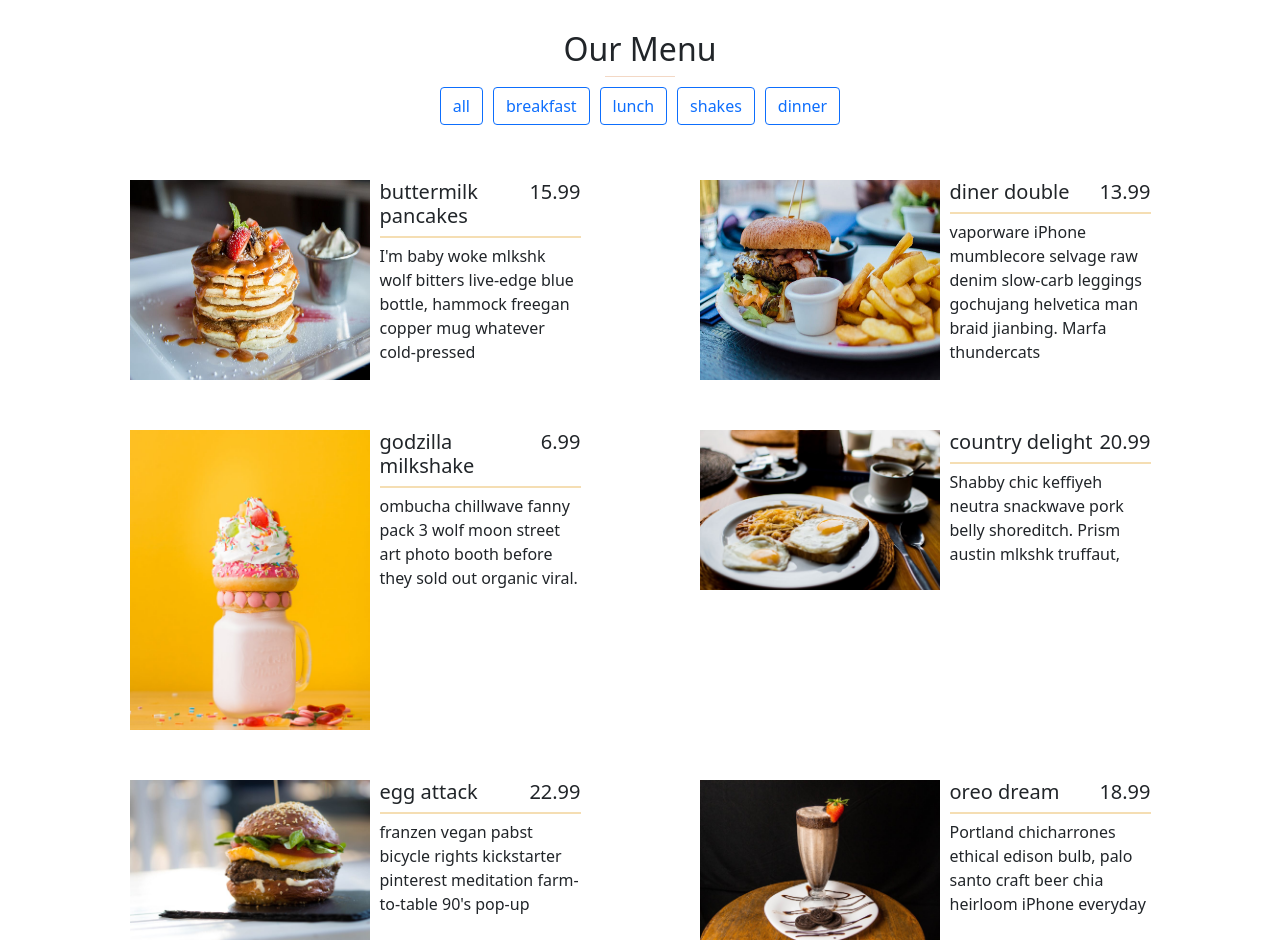
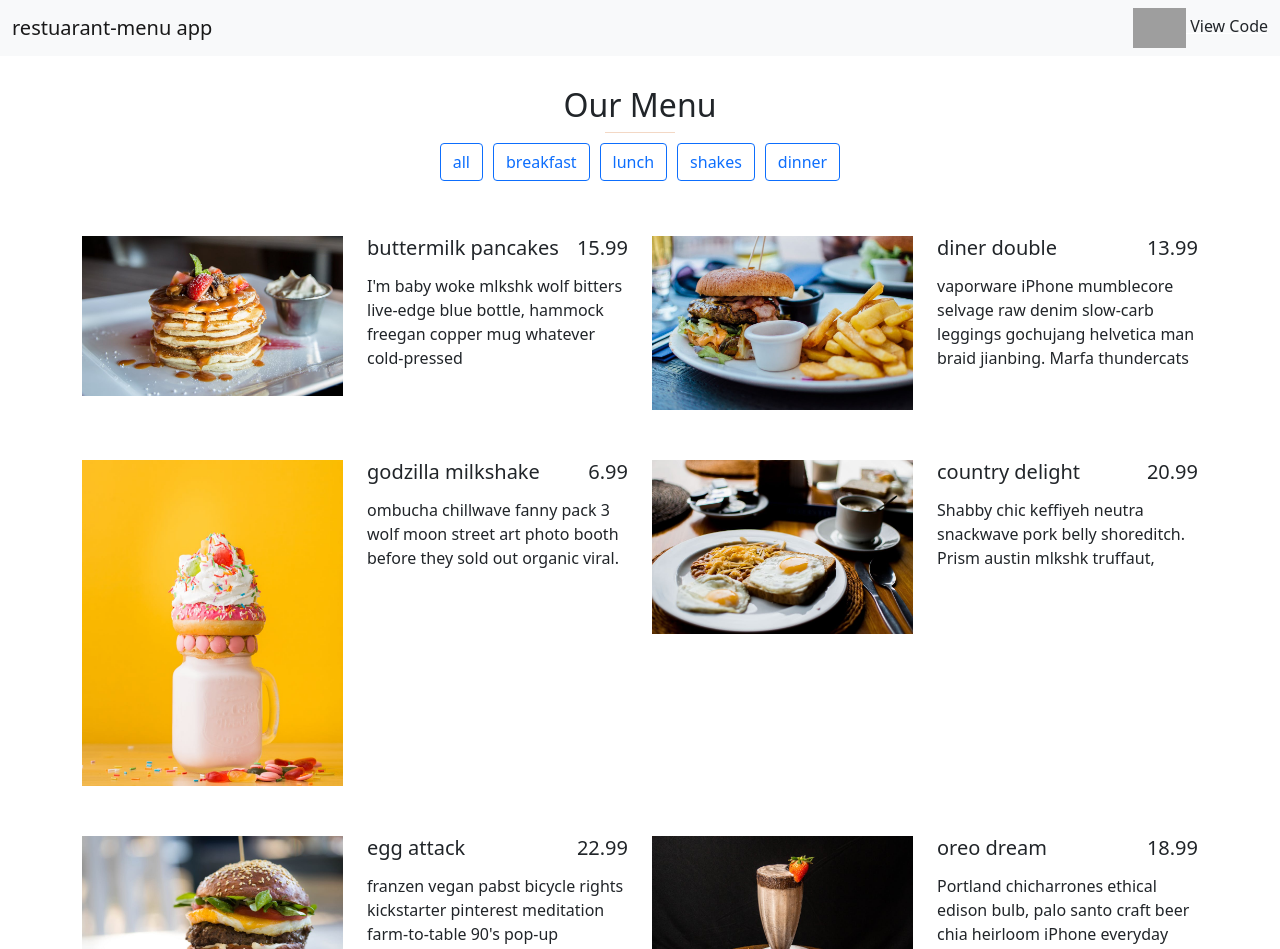
Before and after one commit to madhuri-chitikela/restaurant-menu-app, a plain HTML site: page index.html in a window 1280 px wide. Shown: the top 949 px of the page. Drawn offline with nearby package versions, Linux system fonts and the light colour scheme; grey boxes are pictures that could not be loaded.

Commit message:
update my code

```diff
--- a/app.js
+++ b/app.js
@@ -90,22 +90,24 @@ window.addEventListener("DOMContentLoaded", function () {
 
 function displayMenuItems(menuItems) {
     let displayMenu = menuItems.map(function (item) {
-        return `<div class="col-5">
-                 <article class="menu-item">
-                 <div class="d-flex justify-content-center img-text">
-                  <img src=${item.img} class="photo" alt="">
-                  <div class="item-info">
-                    <header class="d-flex justify-content-between item-title">
-                        <h5 class="title-text">${item.title}</h5>
+        return `
+        <article class="menu-item col-sm-12 col-md-6">
+            <div class="img-text row">
+                <div class="col-sm-12 col-md-6">
+                    <img src=${item.img} class="photo" alt="" width="100%">
+                </div>
+                <div class="item-info col-sm-12 col-md-6">
+                    <header class="d-flex justify-content-between">
+                        <h5>${item.title}</h5>
                         <h5 class="price">${item.price}</h5>
                     </header>
                     <p class="item-text">
-                    ${item.desc}
-                    </p>
-                  </div>
-                 </div>
-                </article>
-                </div>`;
+                        ${item.desc}
+                        </p>
+                </div>
+            </div>
+        </article>
+        `;
     });
 
     displayMenu = displayMenu.join("");
--- a/index.html
+++ b/index.html
@@ -12,6 +12,29 @@
 </head>
 
 <body>
+    <nav class="navbar navbar-expand-lg navbar-light bg-light">
+        <div class="container-fluid">
+            <a class="navbar-brand" href="#">restuarant-menu app</a>
+            <button class="navbar-toggler" type="button" data-bs-toggle="collapse"
+                data-bs-target="#navbarSupportedContent" aria-controls="navbarSupportedContent" aria-expanded="false"
+                aria-label="Toggle navigation">
+                <span class="navbar-toggler-icon"></span>
+            </button>
+            <div class="collapse navbar-collapse" id="navbarSupportedContent">
+                <ul class="navbar-nav me-auto mb-2 mb-lg-0">
+
+                </ul>
+                <div class="d-flex">
+                    <a class="text-white" href="https://github.com/madhuri-chitikela/restuarant-menu app">
+                        <img src="https://github.githubassets.com/images/modules/logos_page/Octocat.png"
+                            alt="github icon" height=40>
+                        <span class="text-dark">View Code</span>
+                    </a>
+                </div>
+            </div>
+        </div>
+    </nav>
+
     <div class="container">
         <section class="menu">
             <div class="title text-center">
@@ -26,11 +49,13 @@
                 <button class="filter-btn type=" button" data-id="lunch">Lunch</button>
                 <button class="filter-btn type=" button" data-id="shakes">Shakes</button-->
             </div>
-            <div class="section-center row justify-content-around">
-                <!--article class="menu-item">
-                    <div class="d-flex justify-content-between img-text">
-                        <img src="menu-item.jpeg" class="photo" alt="">
-                        <div class="item-info">
+            <div class="section-center row">
+                <!-- <article class="menu-item col-sm-12 col-md-6">
+                    <div class="img-text row">
+                        <div class="col-sm-12 col-md-3">
+                            <img src="menu-item.jpeg" class="photo" alt="" width="100%">
+                        </div>
+                        <div class="item-info col-sm-12 col-md-3">
                             <header class="d-flex justify-content-between">
                                 <h5>buttermilk pancakes</h5>
                                 <h5 class="price">150rs</h5>
@@ -41,12 +66,14 @@
                             </p>
                         </div>
                     </div>
-            </div>
-            </article-->
-            </div>
+                </article> -->
         </section>
     </div>
 </body>
+<script src="https://cdn.jsdelivr.net/npm/bootstrap@5.0.0/dist/js/bootstrap.bundle.min.js"
+    integrity="sha384-p34f1UUtsS3wqzfto5wAAmdvj+osOnFyQFpp4Ua3gs/ZVWx6oOypYoCJhGGScy+8"
+    crossorigin="anonymous"></script>
+
 <script src="app.js"></script>
 
 </html>
--- a/style.css
+++ b/style.css
@@ -1,11 +1,3 @@
-.photo {
-    width: 250px;
-    padding-right: 10px;
-}
-.item-info {
-    width: 270px;
-    text-align: left;
-}
 .item-title {
     border-bottom: solid 2px wheat;
 }
```
Also changed, not shown: docs/restuarant.png (added), 1 other file.
